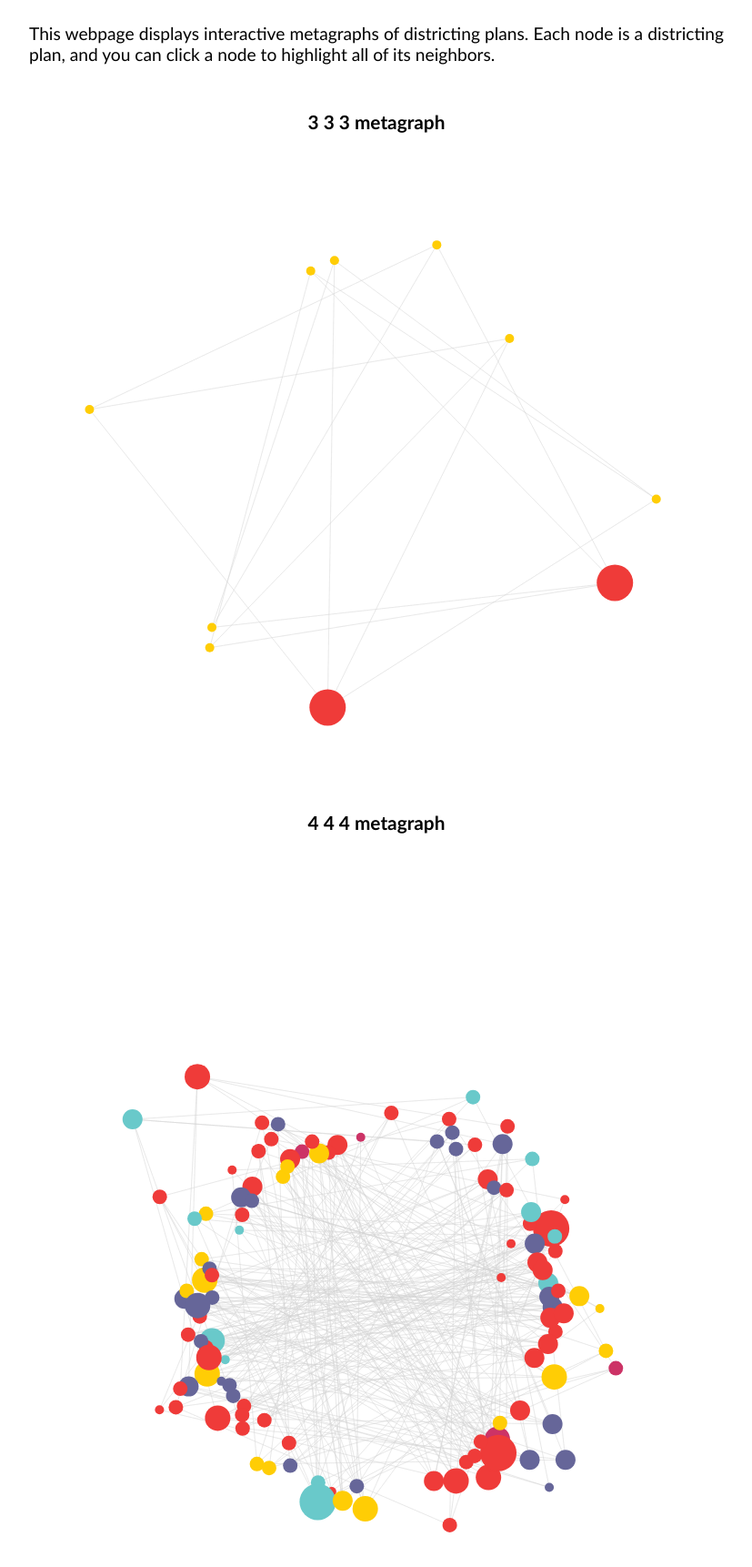
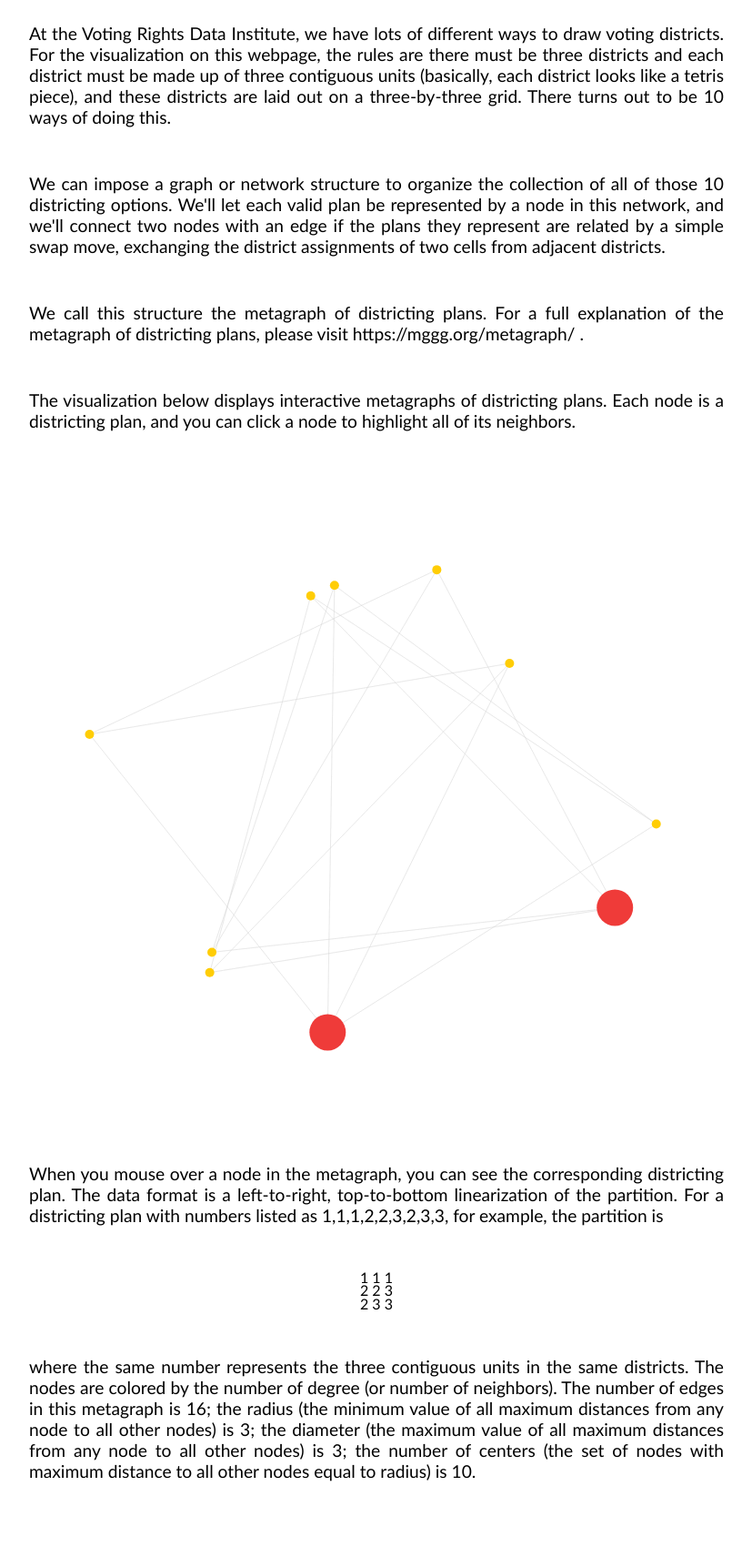
Before and after one commit to vrdi/vrdi.github.io, a plain HTML site: page Metagraph_viz/Metagraph_viz.html in a window 1280 px wide. Shown: the part 100-1822 px from the top of the page at 91% size, without its empty margins (226-1053 px from the left). After the commit the page ends 1778 px from the top, so only its background shows below. Drawn offline with nearby package versions, Linux system fonts and the light colour scheme.

Commit message:
Update Metagraph_viz.html

```diff
--- a/Metagraph_viz/Metagraph_viz.html
+++ b/Metagraph_viz/Metagraph_viz.html
@@ -4,18 +4,58 @@
 <link rel="stylesheet" href="metagraph.css" />
 
 <center><h1>Metagraph visualizations</h1></center>
+<center><p id="paragraph1">At the Voting Rights Data Institute, we have lots of different ways to draw voting districts.
+For the visualization on this webpage, the rules are there must be three districts and each district must be made up of three contiguous units (basically, each district looks like a tetris piece),
+and these districts are laid out on a three-by-three grid. There turns out to be 10 ways of doing this.
+</p></center>
 
-<center><p id="paragraph1">This webpage displays interactive metagraphs of districting plans. Each node is a districting plan, and you can click a node to highlight all of its neighbors.</p></center>
+<center><p id="paragraph1">We can impose a graph or network structure to organize the collection of all of those
+    10 districting options. We'll let each valid plan be represented by a node in this network, and we'll connect
+    two nodes with an edge if the plans they represent are related by a simple swap move, exchanging the district assignments
+    of two cells from adjacent districts.
+</p></center>
+
+<center><p id="paragraph1">We call this structure the metagraph of districting plans. For a full explanation of the metagraph of districting plans, please visit https://mggg.org/metagraph/ .
+</p></center>
+
+<center><p id="paragraph1">The visualization below displays interactive metagraphs of districting plans. Each node is a districting plan, and you can click a node to highlight all of its neighbors.</p></center>
+
+
+<center><div id="graph1">
+</div></center>
+
+<!--<center><h3> 4 4 4 metagraph</h3></center>
+<center><div id="graph2">
+</div></center>-->
+
+<center><p id="paragraph1">When you mouse over a node in the metagraph, you can see the corresponding districting plan.
+    The data format is a left-to-right, top-to-bottom linearization of the partition.
+    For a districting plan with numbers listed as 1,1,1,2,2,3,2,3,3, for example, the partition is
+</p></center>
+
+
+<center><p class="small">
+        1 1 1<br>
+        2 2 3<br>
+        2 3 3<br>
+</p></center>
+
+<center><p id="paragraph1">where the same number represents the three contiguous units in the same districts.
+    The nodes are colored by the number of degree (or number of neighbors).
+    The number of edges in this metagraph is 16;
+    the radius (the minimum value of all maximum distances from any node to all other nodes) is 3;
+    the diameter (the maximum value of all maximum distances from any node to all other nodes) is 3;
+    the number of centers (the set of nodes with maximum distance to all other nodes equal to radius) is 10.
+    </p></center>
 
 
 
-<center><h3> 3 3 3 metagraph</h3></center>
-<center><div id="graph1">
-</div></center>
+<style>
+        p.small {
+          line-height: 0.9;
+        }
 
-<center><h3> 4 4 4 metagraph</h3></center>
-<center><div id="graph2">
-</div></center>
+</style>
 
 
 
```
